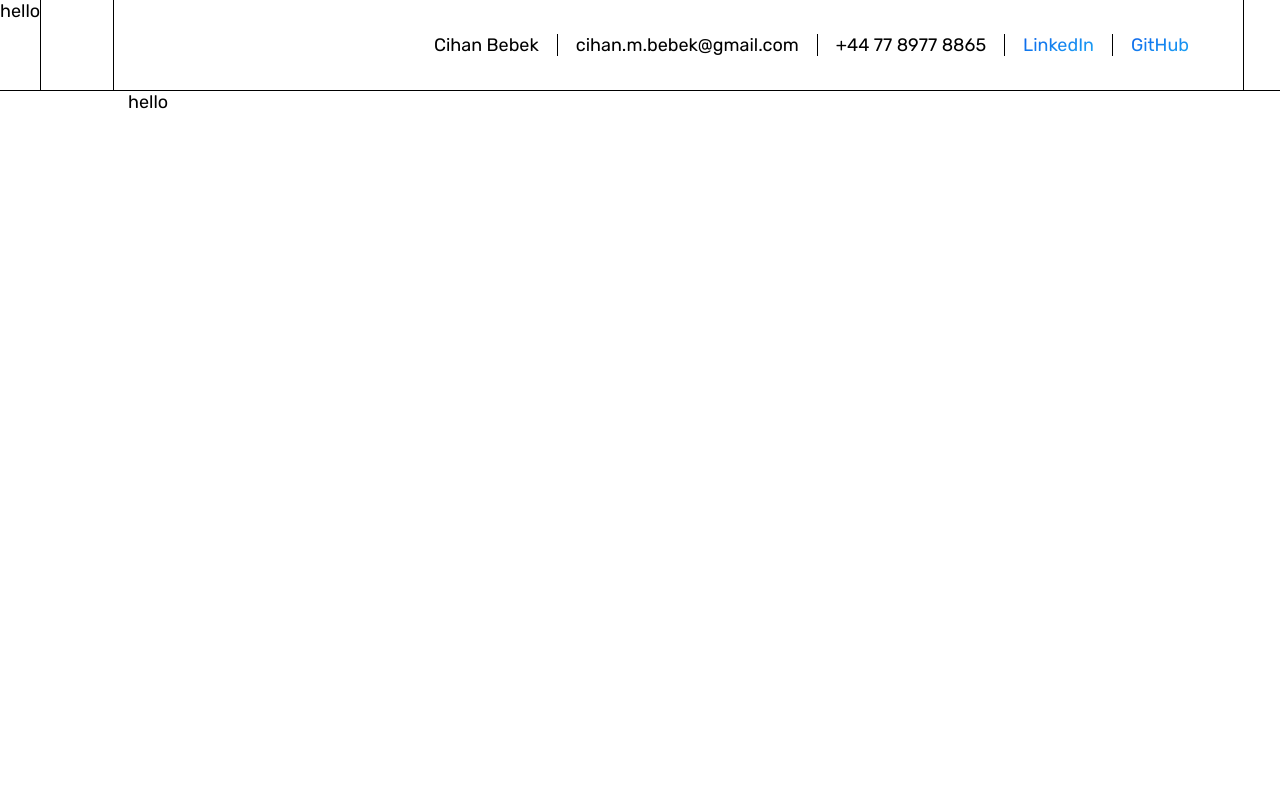
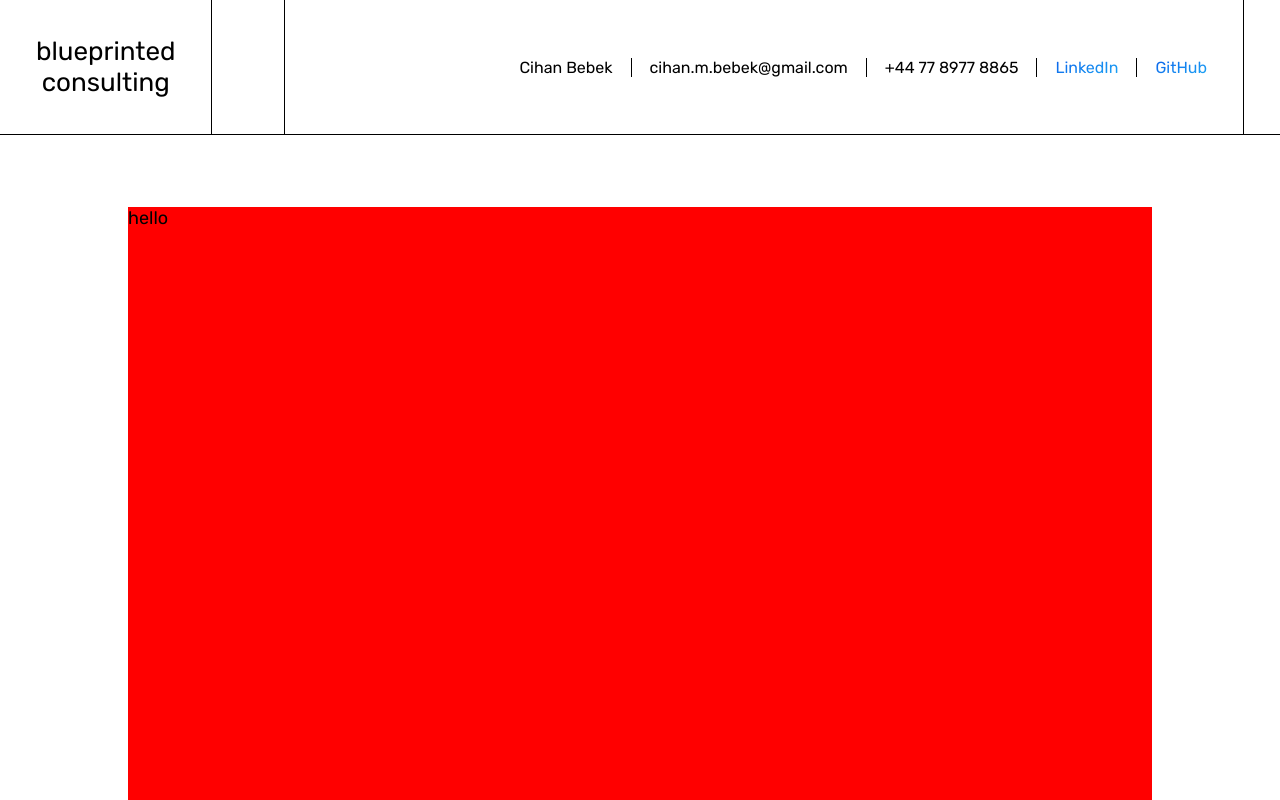
Before and after one commit to Keksike/home-website, a Gatsby site: page / in a window 1280 px wide. Shown: the top 800 px of the page. Built offline with nearby package versions, Linux system fonts and the light colour scheme; Gatsby itself is replaced by a stand-in of ours.

Commit message:
sweet header

```diff
--- a/src/components/Header.tsx
+++ b/src/components/Header.tsx
@@ -1,20 +1,20 @@
 import * as React from 'react';
 import styled from 'react-emotion';
 
-import { colors, styles } from '../theme';
+import { colors, styles, screenSizes } from '../theme';
 
 const Container = styled.header`
   display: flex;
   grid-template-columns: repeat(3, 1fr);
   grid-gap: 2rem;
   width: 100vw;
-  height: 5rem;
   border-bottom: 1px solid ${colors.black};
   ${styles.stripeBackground};
 `;
 
-const Content = styled.div`
-  height: 100%;
+const ContentContainer = styled.div`
+  display: flex;
+  align-items: center;
   background: ${colors.background};
   font-weight: 200;
   border-right: 1px solid ${colors.black};
@@ -24,39 +24,76 @@ const Content = styled.div`
   }
 `;
 
-const ContactDetailsContainer = styled(Content)`
+const TitleContainer = styled(ContentContainer)`
+  flex-direction: column;
+  font-size: 26px;
+  justify-content: center;
+  padding: 2rem;
+
+  ${screenSizes.belowDesktop} {
+    padding: 1rem;
+  }
+`;
+
+const ContactDetailsContainer = styled(ContentContainer)`
   flex: 1;
-  display: flex;
-  align-items: center;
   border-left: 1px solid ${colors.black};
   justify-content: flex-end;
-  padding-right: 2rem;
   margin-right: 2rem;
+  font-size: 16px;
+  padding: 2rem;
+
+  ${screenSizes.belowDesktop} {
+    padding: 1rem;
+  }
+
+  ${screenSizes.belowTabletLandscape} {
+    flex-direction: column;
+    align-items: flex-end;
+    margin-right: 0;
+    border-right: none;
+  }
 `;
 
-const ContactDetail = styled.div`
-  display: inline-block;
+const ContactDetail = styled.span`
   border-right: 1px solid ${colors.black};
   padding: 0 1rem;
 
   &:last-child {
     border-right: none;
+    padding-right: 0;
+  }
+`;
+
+const ResponsiveContactDetail = styled(ContactDetail)`
+  ${screenSizes.belowTabletLandscape} {
+    border: none;
+    padding: 0;
   }
 `;
 
 const Header = () => (
   <Container>
-    <Content>hello</Content>
+    <TitleContainer>
+      <div>blueprinted</div>
+      <div>consulting</div>
+    </TitleContainer>
     <ContactDetailsContainer>
-      <ContactDetail>Cihan Bebek</ContactDetail>
-      <ContactDetail>cihan.m.bebek@gmail.com</ContactDetail>
-      <ContactDetail>+44 77 8977 8865</ContactDetail>
-      <ContactDetail>
-        <a href="google.com">LinkedIn</a>
-      </ContactDetail>
-      <ContactDetail>
-        <a href="google.com">GitHub</a>
-      </ContactDetail>
+      <ResponsiveContactDetail>Cihan Bebek</ResponsiveContactDetail>
+      <ResponsiveContactDetail>cihan.m.bebek@gmail.com</ResponsiveContactDetail>
+      <ResponsiveContactDetail>+44 77 8977 8865</ResponsiveContactDetail>
+      <div>
+        <ContactDetail>
+          <a target="_blank" href="https://www.linkedin.com/in/cihan-bebek/">
+            LinkedIn
+          </a>
+        </ContactDetail>
+        <ContactDetail>
+          <a target="_blank" href="https://github.com/Keksike">
+            GitHub
+          </a>
+        </ContactDetail>
+      </div>
     </ContactDetailsContainer>
   </Container>
 );
--- a/src/components/Layout.tsx
+++ b/src/components/Layout.tsx
@@ -3,6 +3,7 @@ import * as React from 'react';
 import styled from 'react-emotion';
 import Helmet from 'react-helmet';
 
+import { screenSizes } from '../theme';
 import Header from './Header';
 
 const PageContainer = styled.div`
@@ -13,6 +14,11 @@ const PageContainer = styled.div`
 // To work with fixed header
 const ContentContainer = styled.div`
   flex: 1;
+  padding: 4rem 2rem;
+
+  ${screenSizes.onlyMobile} {
+    padding: 4rem 1rem;
+  }
 `;
 
 const Layout = ({ children }: { children: React.ReactNode }) => (
--- a/src/pages/index.tsx
+++ b/src/pages/index.tsx
@@ -11,6 +11,7 @@ const ContentContainer = styled.div`
   max-width: 1024px;
   margin-left: auto;
   margin-right: auto;
+  background-color: red;
 `;
 
 const IndexPage = () => (
--- a/src/theme.ts
+++ b/src/theme.ts
@@ -78,3 +78,38 @@ injectGlobal`
 
   }
 `;
+
+export const breakpoints = {
+  xs: 0,
+  mobile: 300,
+  tablet: 600,
+  tabletLandscape: 900,
+  mediumScreen: 1200,
+  largeScreen: 1800
+};
+
+const cssRulePrefix = '@media screen and';
+
+export const screenSizes = {
+  onlyMobile: `${cssRulePrefix} (max-width: ${breakpoints.tablet}px)`,
+  onlyTablet: `${cssRulePrefix} (max-width: ${
+    breakpoints.mediumScreen
+  }px) and (min-width: ${breakpoints.tablet}px)`,
+  onlyTabletLandscape: `${cssRulePrefix} (max-width: ${
+    breakpoints.mediumScreen
+  }px) and (min-width: ${breakpoints.tabletLandscape}px)`,
+  onlyTabletPortrait: `${cssRulePrefix} (max-width: ${
+    breakpoints.tabletLandscape
+  }px) and (min-width: ${breakpoints.tablet}px)`,
+  belowTabletLandscape: `${cssRulePrefix} (max-width: ${
+    breakpoints.tabletLandscape
+  }px)`,
+  aboveTabletLandscape: `${cssRulePrefix} (min-width: ${
+    breakpoints.tabletLandscape
+  }px)`,
+  aboveTablet: `${cssRulePrefix} (min-width: ${breakpoints.tablet}px)`,
+  onlyDesktop: `${cssRulePrefix} (min-width: ${breakpoints.mediumScreen}px)`,
+  onlyLargeScreen: `${cssRulePrefix} (min-width: ${breakpoints.largeScreen}px)`,
+  belowDesktop: `${cssRulePrefix} (max-width: ${breakpoints.mediumScreen}px)`,
+  belowLargeScreen: `${cssRulePrefix} (max-width: ${breakpoints.largeScreen}px)`
+};
--- a/tslint.json
+++ b/tslint.json
@@ -6,7 +6,8 @@
     "jsx-no-lambda": false,
     "object-literal-sort-keys": false,
     "no-console": false,
-    "member-access": false
+    "member-access": false,
+    "ordered-imports": false
   },
   "rulesDirectory": []
 }
```
